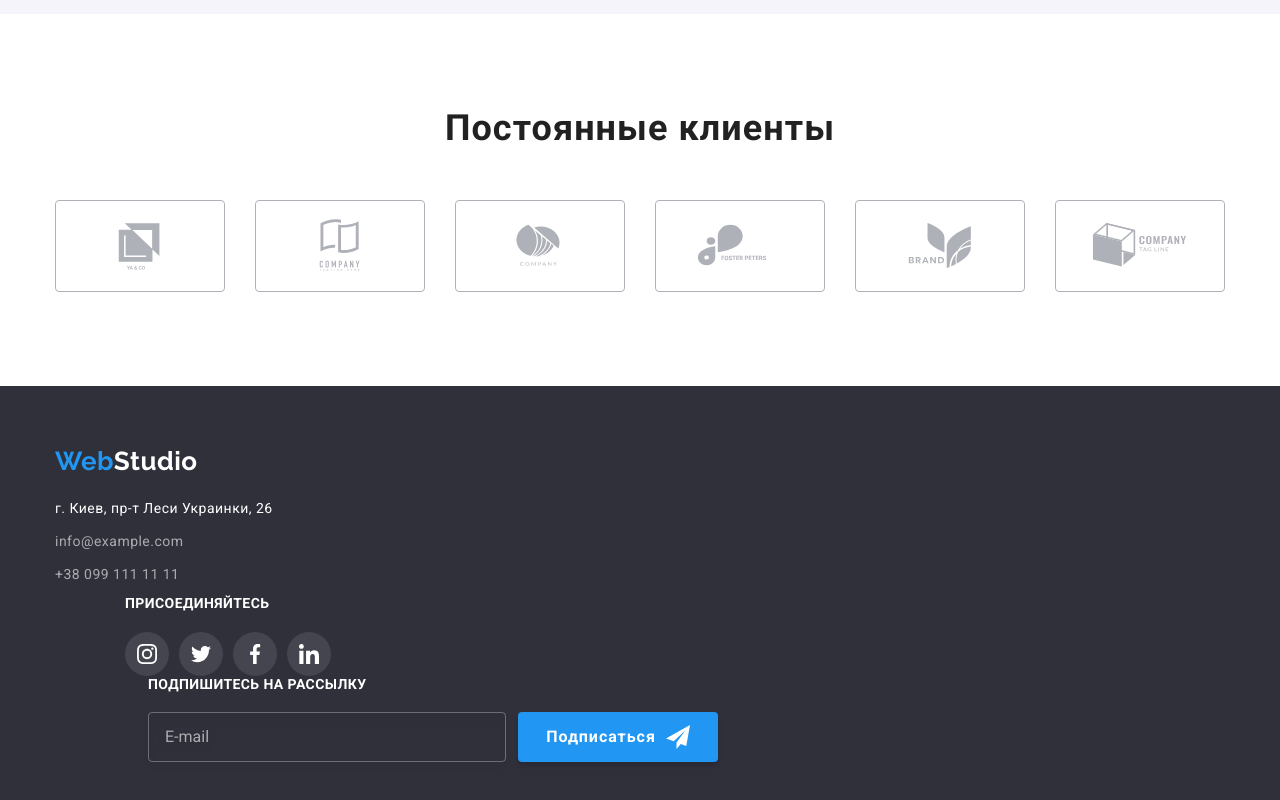
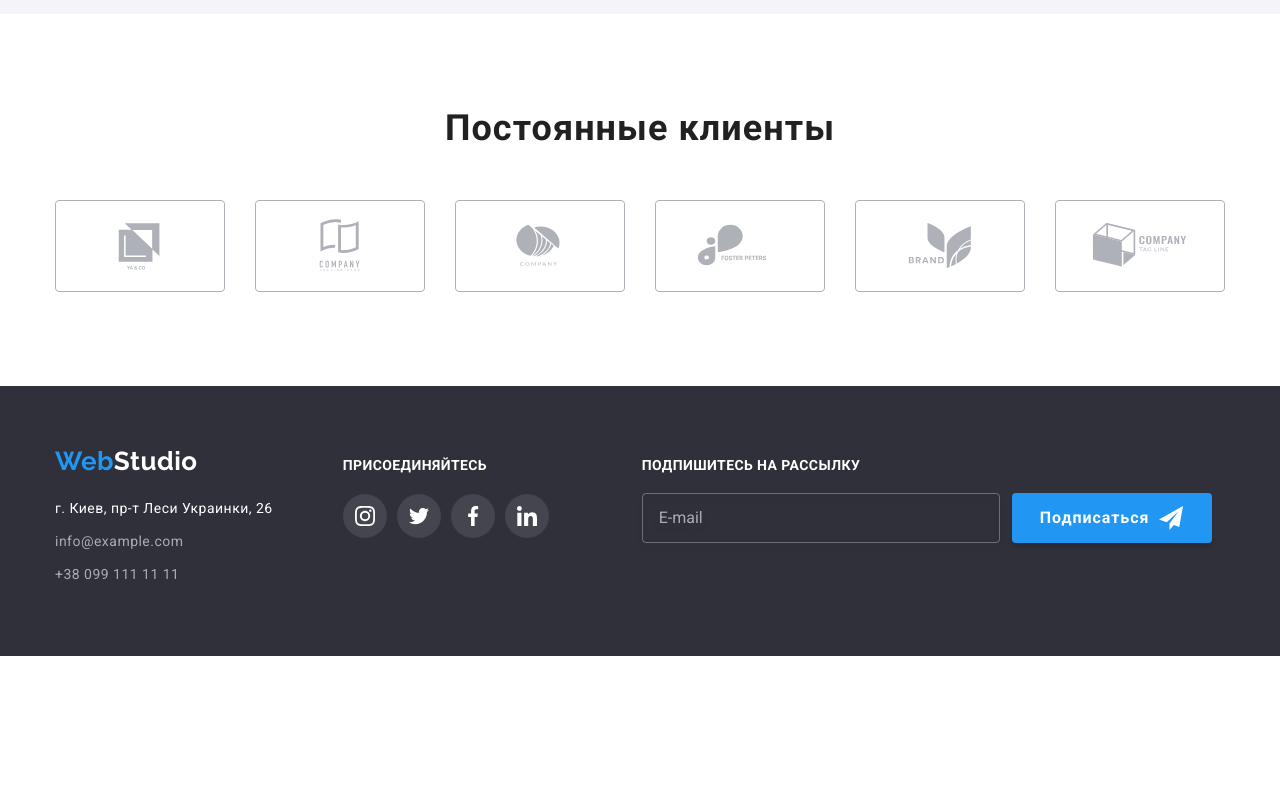
Before and after one commit to Saniokkk/goit-markup-hw-07, a plain HTML site: page index.html in a window 1280 px wide. Shown: the part 2290-3090 px from the top of the page. After the commit the page ends 2946 px from the top, so only its background shows below. Drawn offline with nearby package versions, Linux system fonts and the light colour scheme.

Commit message:
bem_without_footer_fix

```diff
--- a/css/styles.css
+++ b/css/styles.css
@@ -522,7 +522,7 @@ img {
   color: #ffffff;
 }
 
-.footer-container {
+.footer__container {
   display: flex;
   align-items: baseline;
 }
```
